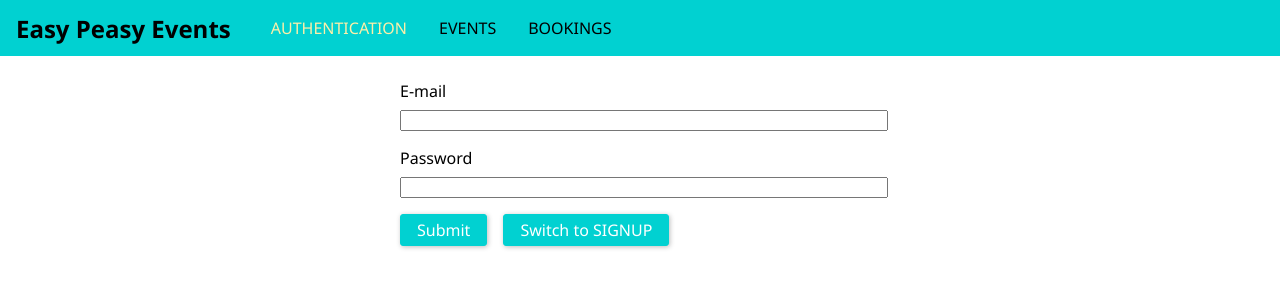
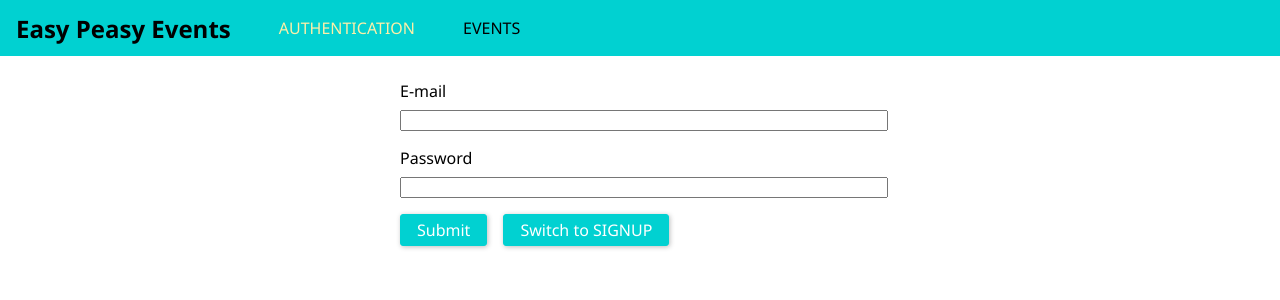
Before and after one commit to Sanjeev4523/eventplanner-frontend, a React (Create React App) app: page /auth in a window 1280 px wide. Shown: the top 300 px of the page. Built offline with nearby package versions, Linux system fonts and the light colour scheme.

Commit message:
Added Authentication Logic

```diff
--- a/src/App.js
+++ b/src/App.js
@@ -1,26 +1,51 @@
+import React from "react";
 import "./App.css";
 import { BrowserRouter, Route, Redirect, Switch } from "react-router-dom";
 import AuthPage from "./pages/Auth";
 import BookingsPage from "./pages/Bookings";
 import EventsPage from "./pages/Events";
 import MainNavigation from "./components/Navigation/MainNavigation";
+import AuthContext from "./context/auth-context";
 
-function App() {
+const App = () => {
+  const [token, setToken] = React.useState(null);
+  const [userId, setUserId] = React.useState(null);
+
+  const login = (token, userId, tokenExpiration) => {
+    setToken(token);
+    setUserId(userId);
+  };
+
+  const logout = () => {
+    setToken(null);
+    setUserId(null);
+  };
+
   return (
     <BrowserRouter className="App">
-      <>
+      <AuthContext.Provider
+        value={{
+          token: token,
+          userId: userId,
+          login,
+          logout,
+        }}
+      >
         <MainNavigation />
         <main className="main-content">
           <Switch>
-            <Redirect from="/" to="/auth" exact />
-            <Route path="/auth" component={AuthPage} />
+            {!token && <Redirect from="/" to="/auth" exact />}
+            {!token && <Redirect from="/bookings" to="/auth" exact />}
+            {token && <Redirect from="/" to="/events" exact />}
+            {token && <Redirect from="/auth" to="/events" exact />}
+            {!token && <Route path="/auth" component={AuthPage} />}
             <Route path="/events" component={EventsPage} />
-            <Route path="/bookings" component={BookingsPage} />
+            {token && <Route path="/bookings" component={BookingsPage} />}
           </Switch>
         </main>
-      </>
+      </AuthContext.Provider>
     </BrowserRouter>
   );
-}
+};
 
 export default App;
--- a/src/components/Navigation/MainNavigation.css
+++ b/src/components/Navigation/MainNavigation.css
@@ -24,19 +24,29 @@
   list-style: none;
   padding: 0;
   margin: 0;
+  align-items: center;
 }
 
 .main-navigation__items li {
   margin: 0 1rem;
 }
 
-.main-navigation__items a {
+.main-navigation__items a,
+.main-navigation__items button {
   text-decoration: none;
   color: #000;
+  padding: 0.25rem 0.5rem;
+  border: none;
+  font: inherit;
+  background: transparent;
+  cursor: pointer;
+  margin: 0;
 }
 
 .main-navigation__items a:hover,
 .main-navigation__items a:active,
-.main-navigation__items a.active {
+.main-navigation__items a.active,
+.main-navigation__items button:hover,
+.main-navigation__items button:active {
   color: #fdefa8;
 }
--- a/src/components/Navigation/MainNavigation.js
+++ b/src/components/Navigation/MainNavigation.js
@@ -1,8 +1,10 @@
 import React from "react";
 import { NavLink } from "react-router-dom";
+import AuthContext from "../../context/auth-context";
 import "./MainNavigation.css";
 
 const MainNavigation = () => {
+  const authContext = React.useContext(AuthContext);
   return (
     <header className="main-navigation">
       <div className="main-navigation__logo">
@@ -10,15 +12,24 @@ const MainNavigation = () => {
       </div>
       <nav className="main-navigation__items">
         <ul>
+          {!authContext.token && (
             <li>
               <NavLink to="/auth">AUTHENTICATION</NavLink>
             </li>
+          )}
           <li>
             <NavLink to="/events">EVENTS</NavLink>
           </li>
+          {authContext.token && (
+            <>
               <li>
                 <NavLink to="/bookings">BOOKINGS</NavLink>
               </li>
+              <li>
+                <button onClick={authContext.logout}>Logout</button>
+              </li>
+            </>
+          )}
         </ul>
       </nav>
     </header>
--- /dev/null
+++ b/src/context/auth-context.js
@@ -0,0 +1,9 @@
+import React from 'react'
+
+
+export default React.createContext({
+    token: null,
+    userId: null,
+    login: () => {},
+    logout: () => {}
+})
--- a/src/pages/Auth.js
+++ b/src/pages/Auth.js
@@ -1,10 +1,12 @@
 import React from "react";
+import AuthContext from "../context/auth-context";
 import "./Auth.css";
 
 const Auth = () => {
   const emailEl = React.useRef(null);
   const passwordEl = React.useRef(null);
   const [isLoginForm, setIsLoginForm] = React.useState(true);
+  const authContext = React.useContext(AuthContext);
 
   const submitHandler = (e) => {
     e.preventDefault();
@@ -51,7 +53,12 @@ const Auth = () => {
         return res.json();
       })
       .then((resData) => {
-        console.log(resData);
+        // console.log(resData);
+        if (resData.data.login) {
+          const { token, userId, tokenExpiration } = resData.data.login;
+        //   console.log(token, userId, tokenExpiration)
+          authContext.login(token, userId, tokenExpiration);
+        }
       })
       .catch((err) => {
         console.log("USER CREATION FAILED");
```
Lines whose indentation alone changed are shown as unchanged.
